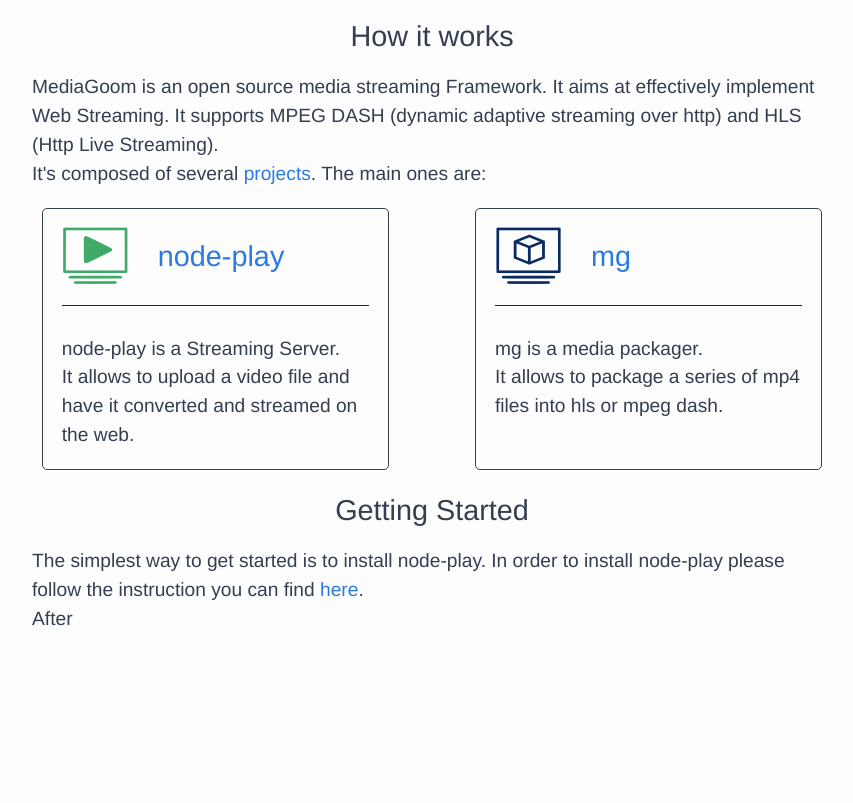
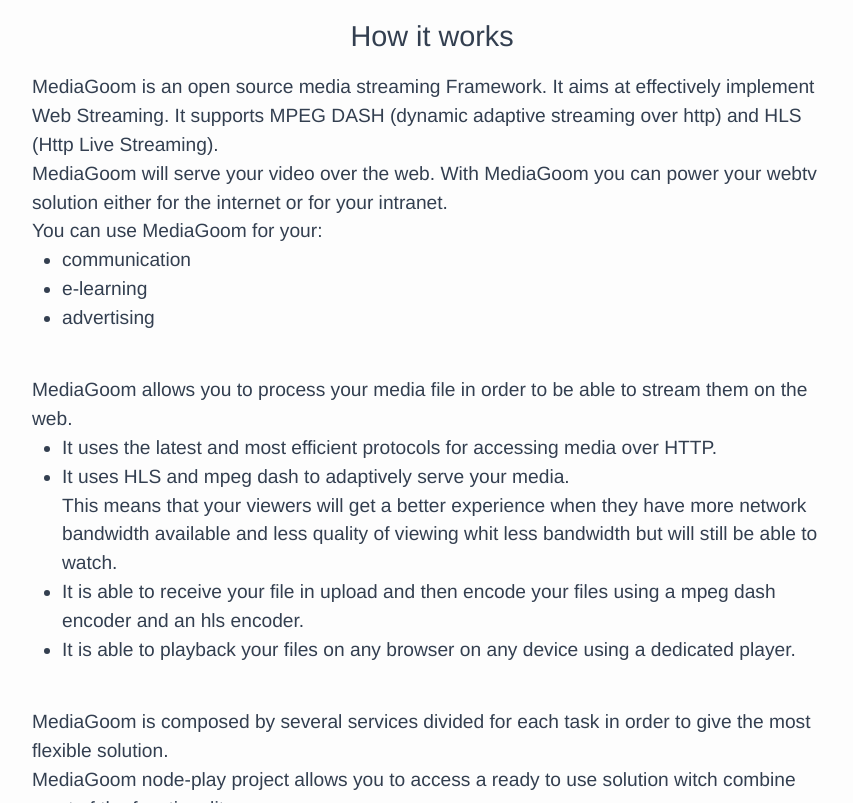
Before and after one commit to mediagoom/mediagoom.github.io, a Jekyll site: the page built from index.html, in a window 1280 px wide and 900 px high, scrolled down 807 px, cut to the strip 97-900 px from the top of the window. Shown: the whole strip, without its empty margins (208-1061 px from the left). Built offline with Jekyll 4.4.1, drawn with Linux system fonts in a browser that asks for light colours; some web fonts are replaced; before the commit the page ends 1538 px from its top, so only the background shows below that; some of the changed text lies outside the part shown.

Commit message:
reformat index

```diff
--- a/index.html
+++ b/index.html
@@ -56,44 +56,56 @@
             <h2 id="works">How it works</h2>
             {{ page.description }}
             <br>
-            It's composed of several <a href="/projects">projects</a>. The main ones are:
 
-            <div id="projects">
-                <div>
-                    <a href="/node-play">
-                        <div>
-                            <span class="icon-node-play"></span>
-                            <span>node-play</span>
-                        </div>
-                    </a>
-                    <div>
-                        node-play is a Streaming Server.
-                        <br>It allows to upload a video file and have it converted and streamed on the web.
-                    </div>
-                </div>
+            MediaGoom will serve your video over the web.
+            With MediaGoom you can power your webtv solution either for the internet or for your intranet.
+            <br>
+            You can use MediaGoom for your:
+            <ul>
+                <li>communication</li>
+                <li>e-learning</li>
+                <li>advertising</li>
+            </ul>
+            <br>
+            MediaGoom allows you to process your media file in order to be able to stream them on the web.
+            <ul>
+                <li>It uses the latest and most efficient protocols for accessing media over HTTP.</li>
+                <li>It uses HLS and mpeg dash to adaptively serve your media. </li>
+            This means that your viewers will get a better experience when they have more network bandwidth available
+            and less quality of viewing whit less bandwidth but will still be able to watch.
+                <li>It is able to receive your file in upload and then  encode your files using a mpeg dash encoder and an hls encoder.</li>
+                <li>It is able to playback your files on any browser on any device using a dedicated player.</li>
+            </ul>
+            <br>
 
-                <div>
-                    <a href="/mg">
-                        <div>
-                            <span class="icon-mg"></span>
-                            <span>mg</span>
-                        </div>
-                    </a>
-                    <div>
-                        mg is a media packager.
-                        <br>It allows to package a series of mp4 files into hls or mpeg dash.
-                    </div>
-
-                </div>
-            </div>
-
+            MediaGoom is composed by several services divided for each task in order to give the most flexible solution.
+            <br>
+            MediaGoom node-play project allows you to access a ready to use solution witch combine most of the functionality.
+            <br>
+            You can use the oder project to build your on solution to fit your needs when you need more flexibility.
+            With the oder MediaGoom projects you are able to:
+            <ul>
+                <li>drive your media workflow</li>
+                <li>package your media in HLS and MPEG-DAS</li>
+                <li>play your media in any browser and device</li>
+            </ul>
+            <br>
 
             <h2 id="started">Getting Started</h2>
 
             The simplest way to get started is to install node-play. In order to install node-play please follow the instruction
             you can find <a href="/node-play">here</a>.
             <br>
-            After
+
+            After installing node-play you will able to upload your video files.
+            <br>
+            node-play will then take care of running a media workflow to
+            <ul>
+                <li>encode your files in different bitrate to empower adaptive streaming</li>
+                <li>package your files in mpeg dash and hls</li>
+                <li>Have a web page ready to allow your users to watch your media</li>
+            </ul>
+            <br>
 
             </div>
 
```
Also changed, not shown: _sass/projects.html (added, +34 -0 lines).
